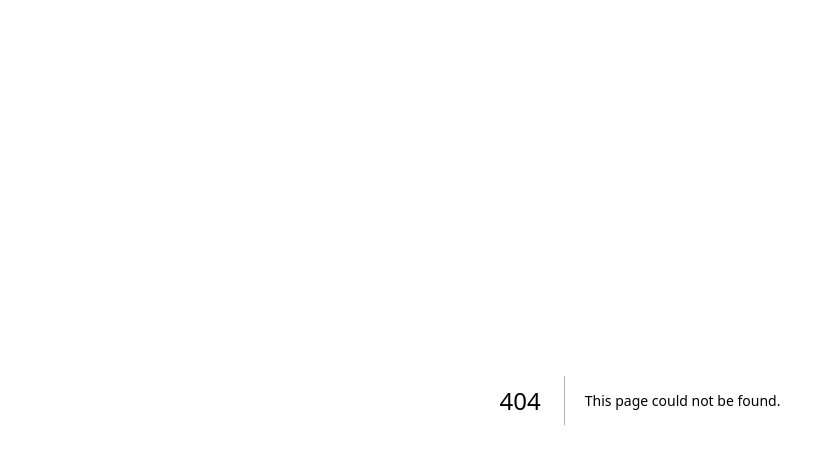
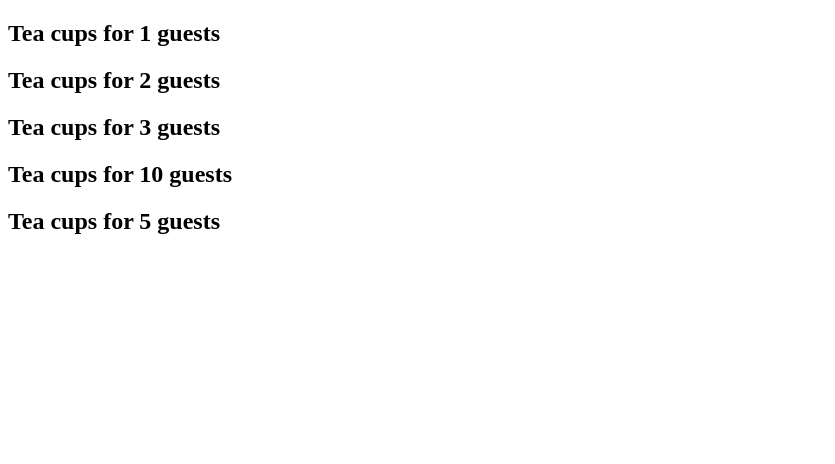
Before and after one commit to hudsonhs/react-learning, a Next.js app: page /describing-ui/keeping-components-pure in a window 1280 px wide. Before the commit this address had no page. Shown: the top 464 px of the page, without its empty margins (0-835 px from the left). Built offline with nearby package versions, Linux system fonts and the light colour scheme.

Commit message:
Keeping components pure

```diff
--- /dev/null
+++ b/app/describing-ui/keeping-components-pure/page.jsx
@@ -0,0 +1,85 @@
+export default function Page(){
+    return (
+        <>
+            <BadComponent />
+            <BadComponent />
+            <BadComponent />
+            <GoodComponent guest={10}/>
+            <GoodComponent guest={5}/>
+        </>
+    )
+
+}
+//THE COMPONENT BELOW IS NOT A PURE FUNCTION BECAUSE IT ALTERS STATE THAT EXISTED OUTSIDE THE FUNCTION
+let guest = 0
+
+export function BadComponent() {
+    guest = guest + 1
+    return <h2>Tea cups for {guest} guests</h2>
+}
+
+// Pass guests as a prop instead
+
+export function GoodComponent({guest}) {
+    return <h2>Tea cups for {guest} guests</h2>
+}
+
+// Can't change state on the DOM
+export function BadClock({ time }) {
+    let hours = time.getHours();
+    if (hours >= 0 && hours <= 6) {
+      document.getElementById('time').className = 'night';
+    } else {
+      document.getElementById('time').className = 'day';
+    }
+    return (
+      <h1 id="time">
+        {time.toLocaleTimeString()}
+      </h1>
+    );
+}
+
+export function GoodClock({ time }) {
+    let hours = time.getHours();
+    let className = hours >= 0 && hours <= 6 ? 'night' : 'day';
+    return (
+      <h1 className={className}>
+        {time.toLocaleTimeString()}
+      </h1>
+    );
+}
+
+// Can't change props
+export function BadStoryTray({ stories }) {
+    stories.push({
+      id: 'create',
+      label: 'Create Story'
+    });
+
+    return (
+      <ul>
+        {stories.map(story => (
+          <li key={story.id}>
+            {story.label}
+          </li>
+        ))}
+      </ul>
+    );
+}
+
+export function GoodStoryTray({ stories }) {
+    stories.push({
+      id: 'create',
+      label: 'Create Story'
+    });
+
+    return (
+      <ul>
+        {stories.map(story => (
+          <li key={story.id}>
+            {story.label}
+          </li>
+        ))}
+      </ul>
+    );
+}
--- a/app/page.jsx
+++ b/app/page.jsx
@@ -8,6 +8,7 @@ export default function Home() {
         <ul className="list-disc ml-6">
           <li><a href="/describing-ui/conditional-rendering" className="text-blue-500 hover:underline">Conditional Rendering</a></li>
           <li><a href="/describing-ui/rendering-lists" className="text-blue-500 hover:underline">Rendering Lists</a></li>
+          <li><a href="/describing-ui/keeping-components-pure" className="text-blue-500 hover:underline">Keeping Components Pure</a></li>
         </ul>
       </section>
 
```
